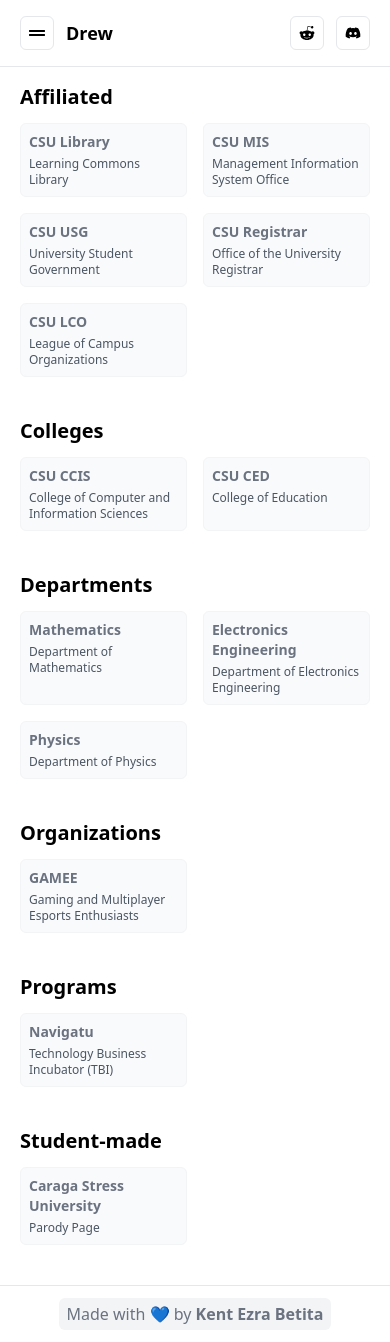
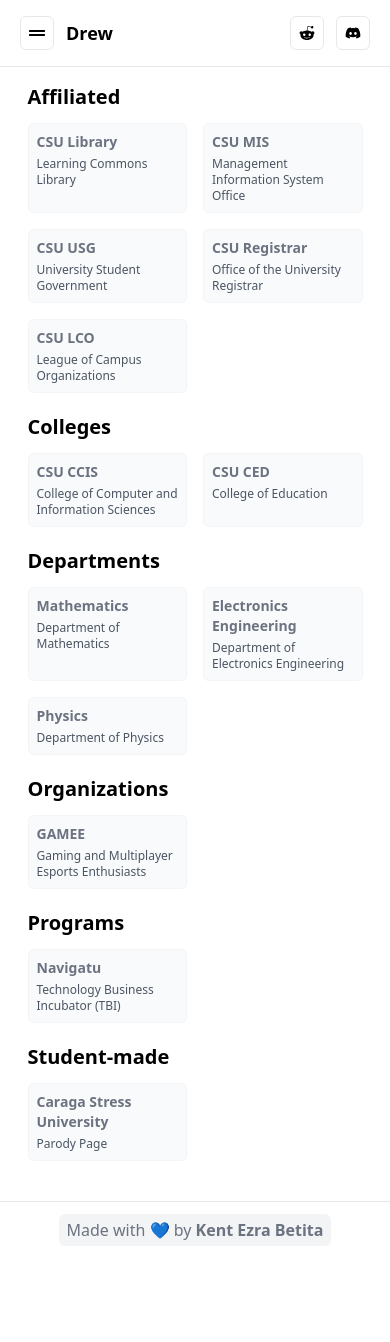
Before and after one commit to kentezrabetita/csu-drew, a Next.js app: page /facebook in a window 390 px wide. After the commit the page ends 1258 px from the top, so only its background shows below. Built offline with nearby package versions, Linux system fonts and the light colour scheme.

Commit message:
update page responsiveness

```diff
--- a/common/content/facebook.tsx
+++ b/common/content/facebook.tsx
@@ -10,7 +10,7 @@
     <div className='flex flex-row dark:bg-[#010101] dark:text-gray-300'>
       <Sidebar />
       <div className='flex flex-col items-center justify-center w-full md:ml-80'>
-        <div className='container flex flex-col w-full p-4 px-5 pb-10 space-y-10 lg:px-20 xl:px-36'>
+        <div className='container flex flex-col w-full p-4 px-5 pb-10 space-y-5 lg:px-20 xl:px-36'>
           {FacebookLinks.map((link) => {
             return (
               <section key={link.category}>
@@ -18,7 +18,7 @@
                   <div className='flex items-center justify-between'>
                     <h3 className='text-xl font-bold'>{link.category}</h3>
                   </div>
-                  <div className='grid grid-cols-2 gap-4 lg:grid-cols-3'>
+                  <div className='grid grid-cols-1 gap-4 xm:grid-cols-2 lg:grid-cols-3'>
                     {link.pages.map((page) => {
                       return (
                         <Link
--- a/common/content/home.tsx
+++ b/common/content/home.tsx
@@ -28,7 +28,7 @@
     <div className='flex flex-row dark:bg-[#010101] dark:text-gray-300'>
       <Sidebar />
       <div className='flex flex-col items-center justify-center w-full md:ml-80'>
-        <div className='container flex flex-col w-full p-4 px-5 pb-10 space-y-10 lg:px-20 xl:px-36'>
+        <div className='container flex flex-col w-full p-4 px-5 pb-10 space-y-7 lg:px-20 xl:px-36'>
           {/* Services Section */}
           <section>
             <div className='flex flex-col space-y-3'>
@@ -36,7 +36,7 @@
                 <h3 className='text-xl font-bold'>Services</h3>
                 {/* <h3 className='pr-2 text-sm text-gray-500'>more</h3> */}
               </div>
-              <div className='grid grid-cols-2 gap-4 lg:grid-cols-3'>
+              <div className='grid grid-cols-1 gap-4 xm:grid-cols-2 lg:grid-cols-3'>
                 <Link
                   href={
                     'https://sso.carsu.edu.ph/sso/module.php/core/loginuserpassorg.php?AuthState=_0e2b7048b06cbff8986ad5f0895a3089516863451b%3Ahttps%3A%2F%2Fsso.carsu.edu.ph%2Fsso%2Fsaml2%2Fidp%2FSSOService.php%3Fspentityid%3Dhttps%253A%252F%252Fmyschool.carsu.edu.ph%252Fsso%252Fmodule.php%252Fsaml%252Fsp%252Fmetadata.php%252Fdefault-sp%26cookieTime%3D1674073107%26RelayState%3Dhttps%253A%252F%252Fmyschool.carsu.edu.ph%252Findex.php%253Fq%253Dsaml_login'
@@ -84,7 +84,7 @@
                 <h3 className='text-xl font-bold'>Account</h3>
                 {/* <h3 className='pr-2 text-sm text-gray-500'>more</h3> */}
               </div>
-              <div className='grid grid-cols-2 gap-4 lg:grid-cols-3'>
+              <div className='grid grid-cols-1 gap-4 xm:grid-cols-2 lg:grid-cols-3'>
                 <Link
                   href={'https://myschool.carsu.edu.ph/index.php?q=evaluation'}
                   target='_blank'
@@ -160,7 +160,7 @@
                 <h3 className='text-xl font-bold'>Financial</h3>
                 {/* <h3 className='pr-2 text-sm text-gray-500'>more</h3> */}
               </div>
-              <div className='grid grid-cols-2 gap-4 lg:grid-cols-3'>
+              <div className='grid grid-cols-1 gap-4 xm:grid-cols-2 lg:grid-cols-3'>
                 <Link
                   href={'https://myschool.carsu.edu.ph/index.php?q=My_balance'}
                   target='_blank'
@@ -194,7 +194,7 @@
                 <h3 className='text-xl font-bold'>Housing</h3>
                 {/* <h3 className='pr-2 text-sm text-gray-500'>more</h3> */}
               </div>
-              <div className='grid grid-cols-2 gap-4 lg:grid-cols-3'>
+              <div className='grid grid-cols-1 gap-4 xm:grid-cols-2 lg:grid-cols-3'>
                 <Link
                   href={'/'}
                   className='flex flex-row items-center p-4 space-x-4 text-sm font-bold text-gray-500 border border-gray-100 rounded-md dark:bg-gray-900 dark:text-gray-400 dark:border-gray-700 bg-gray-50'
@@ -213,7 +213,7 @@
                 <h3 className='text-xl font-bold'>Socials</h3>
                 {/* <h3 className='pr-2 text-sm text-gray-500'>more</h3> */}
               </div>
-              <div className='grid grid-cols-2 gap-4 lg:grid-cols-3'>
+              <div className='grid grid-cols-1 gap-4 xm:grid-cols-2 lg:grid-cols-3'>
                 <Link
                   href={
                     'https://www.carsu.edu.ph/?q=student-campus-org/student-campus-organization'
@@ -242,7 +242,7 @@
                 <h3 className='text-xl font-bold'>Resources</h3>
                 {/* <h3 className='pr-2 text-sm text-gray-500'>more</h3> */}
               </div>
-              <div className='grid grid-cols-2 gap-4 lg:grid-cols-3'>
+              <div className='grid grid-cols-1 gap-4 xm:grid-cols-2 lg:grid-cols-3'>
                 <Link
                   href={
                     'https://drive.google.com/drive/folders/1-2P2uJiziZHND_8gH5-d20uDmAiPs5gt'
@@ -274,7 +274,7 @@
                 <h3 className='text-xl font-bold'>Colleges</h3>
                 {/* <h3 className='pr-2 text-sm text-gray-500'>more</h3> */}
               </div>
-              <div className='grid grid-cols-2 gap-4 lg:grid-cols-3'>
+              <div className='grid grid-cols-1 gap-4 xm:grid-cols-2 lg:grid-cols-3'>
                 <Link
                   href={'http://cofes.carsu.edu.ph/'}
                   target='_blank'
--- a/tailwind.config.js
+++ b/tailwind.config.js
@@ -3,7 +3,16 @@
   darkMode: 'class',
   content: ['./pages/**/*.{js,ts,jsx,tsx}', './common/**/*.{js,ts,jsx,tsx}'],
   theme: {
-    extend: {}
+    extend: {},
+    screens: {
+      sm: '640px',
+      md: '768px',
+      lg: '1024px',
+      xl: '1280px',
+
+      xm: '375px',
+      '2xl': '1536px'
+    }
   },
   plugins: []
 };
```
